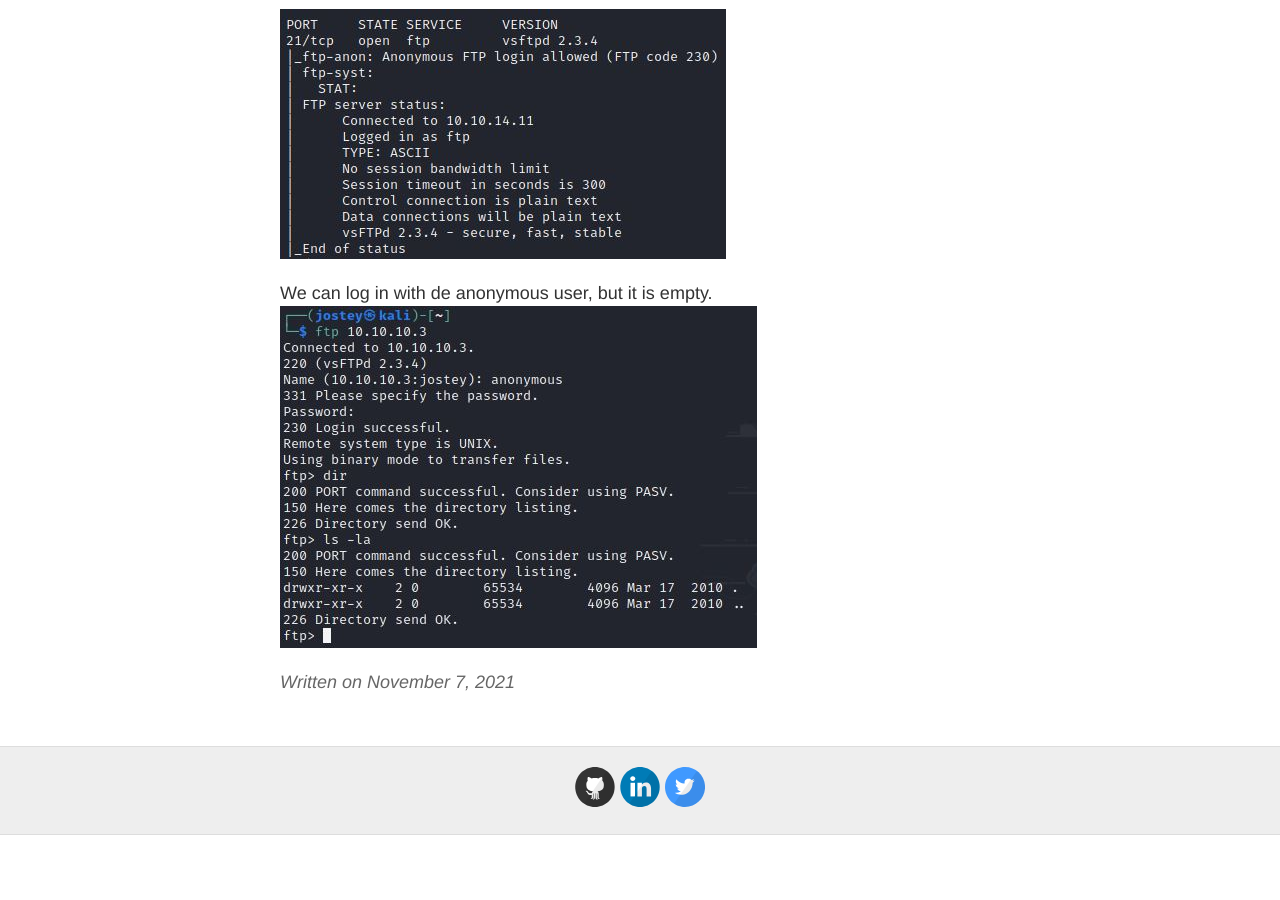
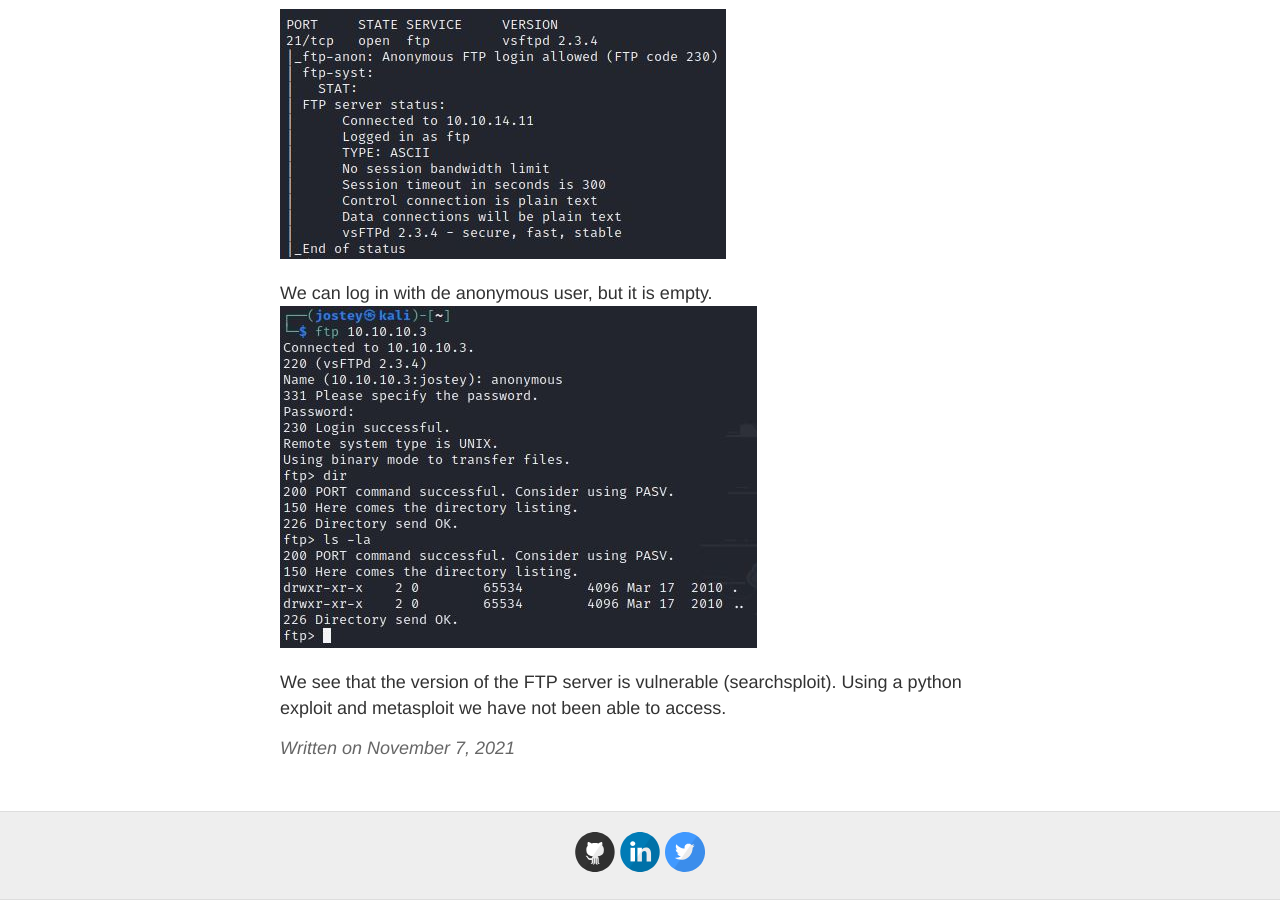
Before and after one commit to jostey/jostey.github.io, a Jekyll site: the page built from _posts/2021-11-7-Lame-HTB.md, in a window 1280 px wide and 900 px high, scrolled down 1150 px. Built offline with Jekyll 4.4.1, drawn with Linux system fonts in a browser that asks for light colours; before the commit the page ends 1985 px from its top, so only the background shows below that.

Commit message:
Update 2021-11-7-Lame-HTB.md

```diff
--- a/_posts/2021-11-7-Lame-HTB.md
+++ b/_posts/2021-11-7-Lame-HTB.md
@@ -23,3 +23,5 @@ sudo nmap -p21,445,139,22,3632 -sCV $IP -oG nmap/targeted
 
 We can log in with de anonymous user, but it is empty.
 ![ftp-anon]({{ site.baseurl }}/images/lame/ftp2.jpg)
+
+We see that the version of the FTP server is vulnerable (searchsploit). Using a python exploit and metasploit we have not been able to access.
```
